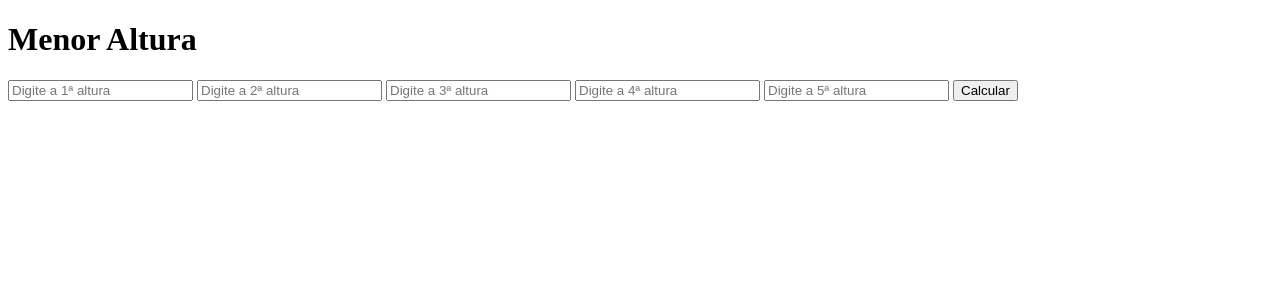
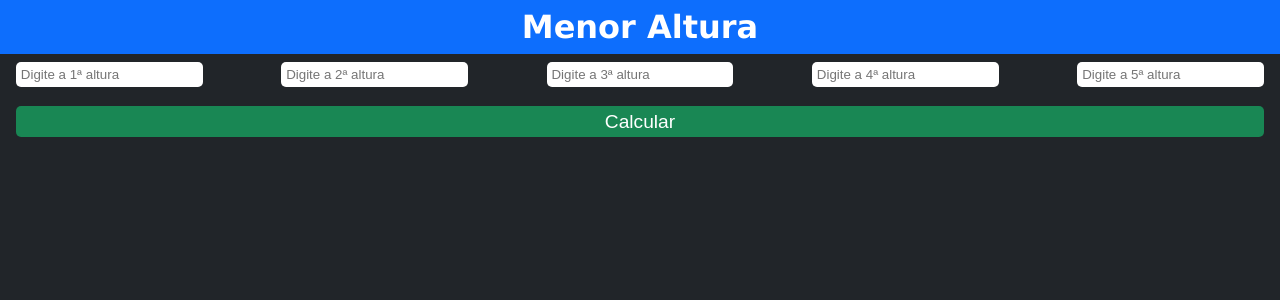
Before and after one commit to ggfrancagg/turma2023_85, a PHP site: page /heights.php in a window 1280 px wide. Shown: the top 300 px of the page. Run offline with PHP 8.4, Linux system fonts and the light colour scheme.

Commit message:
Adicionando Exercicios 10/05

```diff
--- a/Exercicios/Erick/heights.php
+++ b/Exercicios/Erick/heights.php
@@ -20,18 +20,92 @@ if (isset($_GET['heights'])) {
     <meta http-equiv="X-UA-Compatible" content="IE=edge">
     <meta name="viewport" content="width=device-width, initial-scale=1.0">
     <title>Alturas</title>
+    <style>
+        * {
+            margin: 0;
+            padding: 0;
+            box-sizing: border-box;
+        }
+
+        html, body {
+            max-width: 100%;
+            max-height: 100%;
+        }
+
+        body {
+            display: flex;
+            flex-direction: column;
+            font-family: Verdana;
+            background: #212529;
+            color: white;
+        }
+
+        body > div {
+            padding: 0.5rem 1rem;
+        }
+
+        header {
+            background: #0d6efd;
+            padding: 0.5em;
+            text-align: center;
+        }
+
+        form {
+            display: flex;
+            flex-direction: column;
+        }
+
+        form div {
+            display: flex;
+            justify-content: space-between;
+        }
+
+        input[type=number] {
+            padding: 0.3rem;
+            border-radius: 5px;
+            border: none;
+        }
+
+        form input[type=submit] {
+            margin-top: 1em;
+            width: 100%;
+            font-size: larger;
+            background: #198754;
+            color: white;
+            cursor: pointer;
+            border: none;
+            transition: background 100ms linear;
+            border-radius: 5px;
+            padding: 0.3rem;
+        }
+
+        form input[type=submit]:hover {
+            background: #39AA60;
+        }
+
+        h2 {
+            margin-top: 1rem;
+            text-align: center;
+        }
+    </style>
 </head>
 <body>
+    <header>
         <h1>Menor Altura</h1>
+    </header>
+    <div>
         <form>
+            <div>
                 <?php for ($i = 0; $i < 5; $i++) { ?>
                     <input type="number" name="heights[]" placeholder="Digite a <?= $i + 1?>&ordf; altura" required>
                 <?php } ?>
+            </div>
 
             <input type="submit" value="Calcular">
         </form>
         <?php if (isset($smallest)) { ?>
             <h2>A menor altura é <?= $smallest ?></h2>
         <?php } ?>
+    </div>
 </body>
 </html>
--- a/Exercicios/Erick/products.php
+++ b/Exercicios/Erick/products.php
@@ -163,7 +163,7 @@ if (isset($_GET['names'], $_GET['quantities'], $_GET['prices'])) {
         </tbody>
     </table>
 
-    <a href="./products.php">Comprar Novamente</a>
+    <a href="./products.php">&LeftArrow; Comprar Novamente</a>
 <?php } else { ?>
     <header>
         <h1>Carrinho de Compras</h1>
@@ -173,7 +173,7 @@ if (isset($_GET['names'], $_GET['quantities'], $_GET['prices'])) {
             <fieldset>
                 <legend>Produto #<?= $i + 1 ?></legend>
                 <input type="text" name="names[]" placeholder="Nome" required>
-                <input type="number" name="prices[]" step="0.01" placeholder="Preço Uniário" required>
+                <input type="number" name="prices[]" min="0" step="0.01" placeholder="Preço Uniário" required>
                 <input type="number" name="quantities[]" min="1" placeholder="Quantidade" required>
         </fieldset>
         <?php } ?>
```
Also changed, not shown: Exercicios/Erick/ages-average.php (added, +35 -0 lines), Exercicios/Erick/approved.php (added, +33 -0 lines), Exercicios/Erick/cart.php (added, +83 -0 lines), Exercicios/Erick/circle-radius.php (added, +27 -0 lines), Exercicios/Erick/temperature.php (added, +27 -0 lines). Lines whose indentation alone changed are shown as unchanged.
